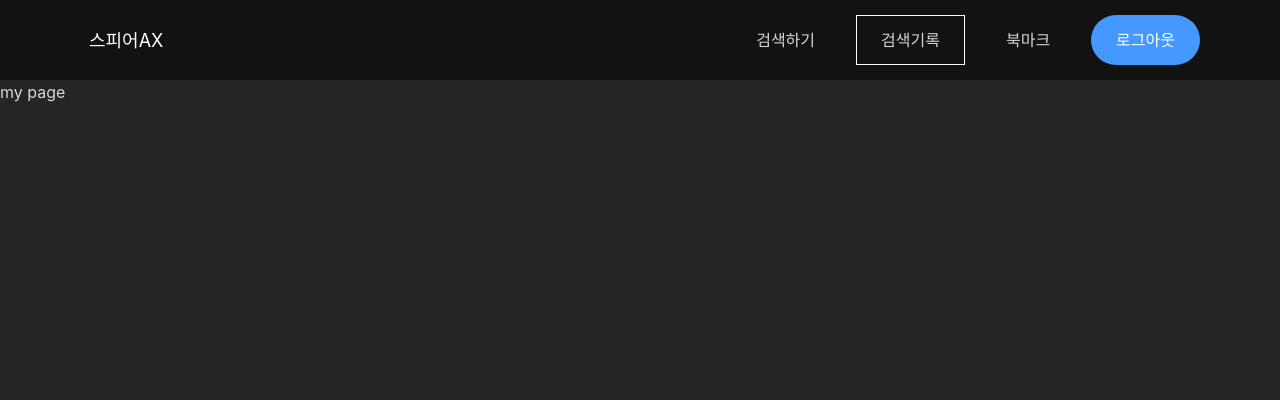
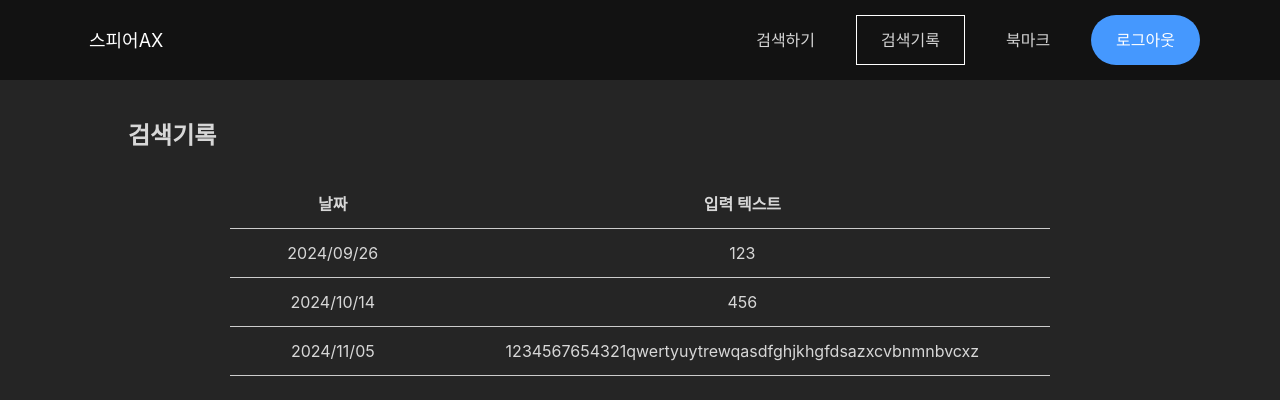
Before and after one commit to jijun0129/sphereAXmultimodal, a Vue app in the folder Front/: page /log in a window 1280 px wide. Shown: the top 400 px of the page. Built offline with nearby package versions, Linux system fonts and the light colour scheme.

Commit message:
feat(FE): 검색기록 페이지 기본 구성 완료

```diff
--- /dev/null
+++ b/Front/src/components/component/LogData.vue
@@ -0,0 +1,12 @@
+<template>
+	<div class="flex mx-auto" style="width: 80%">
+		<div class="flex-auto w-1/4 text-center">{{ date }}</div>
+		<div class="flex-auto w-3/4 text-center">{{ text }}</div>
+	</div>
+</template>
+<script setup>
+const props = defineProps({
+	text: String,
+	date: String,
+});
+</script>
--- a/Front/src/pages/log.vue
+++ b/Front/src/pages/log.vue
@@ -1,5 +1,27 @@
 <template>
 	<the-header></the-header>
-	<div>my page</div>
+	<div class="h-screen justify-center m-10 mx-auto" style="width: 80%">
+		<h2 class="text-2xl font-bold">검색기록</h2>
+		<log-data
+			date="날짜"
+			text="입력 텍스트"
+			class="text-base mt-10 pb-3 font-bold log-data"
+		></log-data>
+		<log-data
+			v-for="log in logs.logs"
+			:date="log.date"
+			:text="log.text"
+			class="text-base mt-3 pb-3 log-data"
+		></log-data>
+	</div>
 </template>
-<script setup></script>
+<script setup>
+import LogData from '../components/component/LogData.vue';
+import { useLogsStore } from '../store';
+const logs = useLogsStore();
+</script>
+<style scoped>
+.log-data {
+	border-bottom: 1px solid #ccc;
+}
+</style>
--- a/Front/src/pages/main.vue
+++ b/Front/src/pages/main.vue
@@ -11,8 +11,8 @@
 				class="mt-20 mx-auto"
 				style="width: 85%"
 			>
-				<n-upload-dragger style="height: 250px">
-					<div class="mb-6 mt-5">
+				<n-upload-dragger style="height: 200px">
+					<div class="mb-5 mt-3">
 						<n-icon size="48" :depth="3">
 							<ArchiveOutline />
 						</n-icon>
@@ -20,7 +20,7 @@
 					<n-text class="text-base">
 						파일을 업로드하려면 이 영역을 클릭하거나 파일을 끌어다 놓으세요.
 					</n-text>
-					<n-p depth="3" class="mt-3">
+					<n-p depth="3" class="mt-2">
 						이미지 파일을 한 장 업로드 해주세요
 					</n-p>
 				</n-upload-dragger>
@@ -101,6 +101,6 @@ const sendMessage = () => {
 	height: 60%;
 }
 .n-input {
-	width: 900px;
+	width: 750px;
 }
 </style>
--- a/Front/src/store/index.js
+++ b/Front/src/store/index.js
@@ -19,4 +19,17 @@ export const useBookmarkStore = defineStore('bookmark', () => {
 	return { bookmark, toggleBookmark };
 });
 
+export const useLogsStore = defineStore('logs', () => {
+	const logs = ref([
+		{ text: '123', date: '2024/09/26' },
+		{ text: '456', date: '2024/10/14' },
+		{
+			text: '1234567654321qwertyuytrewqasdfghjkhgfdsazxcvbnmnbvcxz',
+			date: '2024/11/05',
+		},
+	]);
+
+	return { logs };
+});
+
 export default pinia;
```
